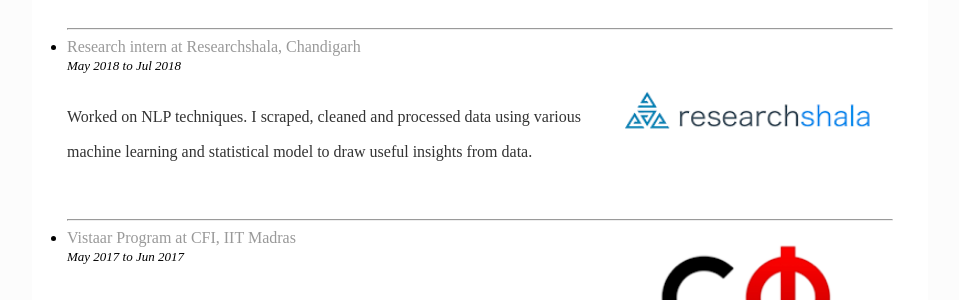
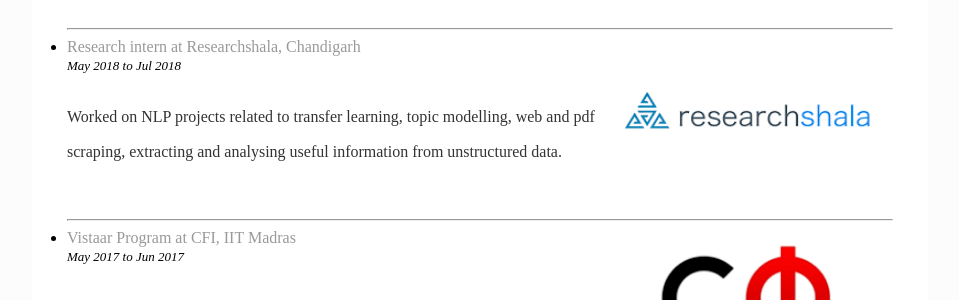
Before and after one commit to iamrajee/iamrajee.github.io, a Jekyll site: the page built from internships/index.html, in a window 1280 px wide. Shown: the part 593-893 px from the top of the page, without its empty margins (160-1119 px from the left). Built offline with Jekyll 4.4.1, drawn with Linux system fonts in a browser that asks for light colours.

Commit message:
Update index.html

```diff
--- a/internships/index.html
+++ b/internships/index.html
@@ -20,7 +20,8 @@ title: INTERNSHIPS
 			<a href="https://drive.google.com/drive/folders/15aYonk-xzocmY8xJICLzRDUNPFH65QO0?usp=sharing">Research intern at Researchshala, Chandigarh</a>
 		</li>
 		<font size="2"><em>May 2018 to Jul 2018</em></font>
-		<p><font size="3">Worked on NLP techniques. I scraped, cleaned and processed data using various machine learning and statistical model to draw useful insights from data.</font></p>
+		<p><font size="3">Worked on NLP projects related to transfer learning, topic modelling, web and pdf scraping, extracting and
+analysing useful information from unstructured data.</font></p>
 		<br/><hr/>
 
 		<li>
```
